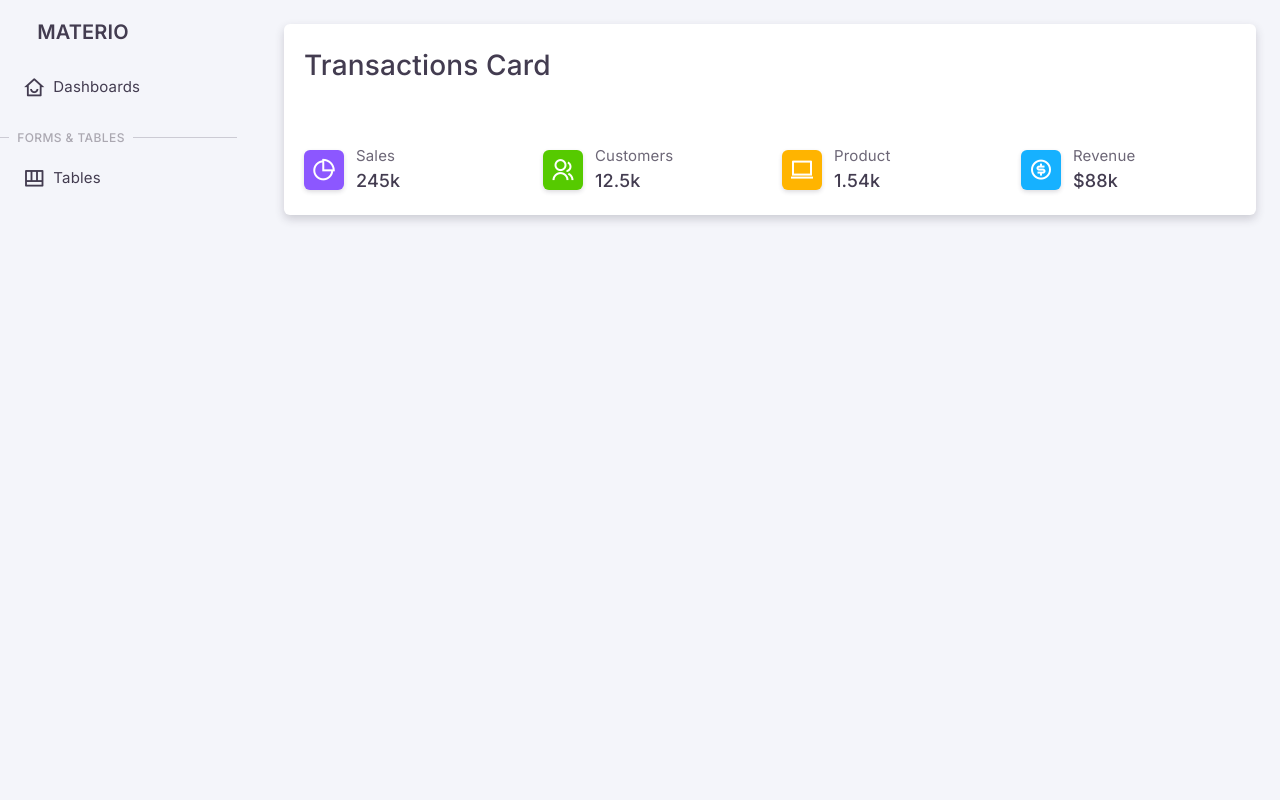
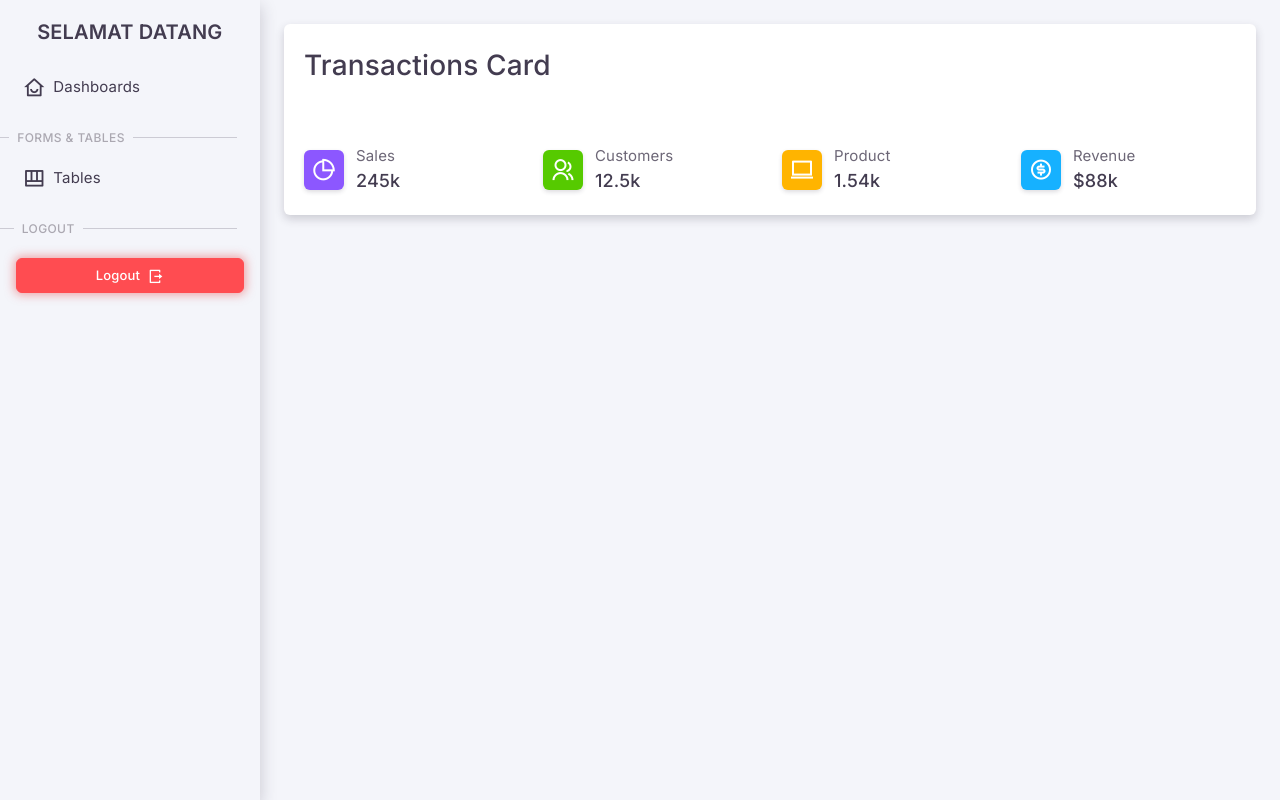
Before and after one commit to Didinzz/toko_buah, a PHP site: page /dashboard.php in a window 1280 px wide. Run offline with PHP 8.4, Linux system fonts and the light colour scheme; a user stored in the database is signed in; some libraries are stand-ins or nearby versions.

Commit message:
logout tabel buah

```diff
--- a/dashboard.php
+++ b/dashboard.php
@@ -7,9 +7,7 @@ if (!isset($_SESSION['email']) || $_SESSION['role'] !== 'admin') {
   exit();
 }
 ?>
-
 <!doctype html>
-
 <html
   lang="en"
   class="light-style layout-menu-fixed layout-compact"
@@ -21,45 +19,60 @@ if (!isset($_SESSION['email']) || $_SESSION['role'] !== 'admin') {
 
 <head>
   <meta charset="utf-8" />
-  <meta
-    name="viewport"
-    content="width=device-width, initial-scale=1.0, user-scalable=no, minimum-scale=1.0, maximum-scale=1.0" />
-
-  <title>Dashboard - Analytics | Materio - Bootstrap Material Design Admin Template</title>
-
+  <meta name="viewport" content="width=device-width, initial-scale=1.0, user-scalable=no, minimum-scale=1.0, maximum-scale=1.0" />
+  <title>Dashboard Admin</title>
   <meta name="description" content="" />
-
   <!-- Favicon -->
   <link rel="icon" type="image/x-icon" href="./assets/img/favicon/favicon.ico" />
-
   <!-- Fonts -->
   <link rel="preconnect" href="https://fonts.googleapis.com" />
   <link rel="preconnect" href="https://fonts.gstatic.com" crossorigin />
   <link
     href="https://fonts.googleapis.com/css2?family=Inter:wght@300;400;500;600;700&ampdisplay=swap"
     rel="stylesheet" />
-
   <link rel="stylesheet" href="./assets/vendor/fonts/remixicon/remixicon.css" />
-
-  <!-- Menu waves for no-customizer fix -->
   <link rel="stylesheet" href="./assets/vendor/libs/node-waves/node-waves.css" />
-
-  <!-- Core CSS -->
   <link rel="stylesheet" href="./assets/vendor/css/core.css" class="template-customizer-core-css" />
   <link rel="stylesheet" href="./assets/vendor/css/theme-default.css" class="template-customizer-theme-css" />
   <link rel="stylesheet" href="./assets/css/demo.css" />
-
-  <!-- Vendors CSS -->
   <link rel="stylesheet" href="./assets/vendor/libs/perfect-scrollbar/perfect-scrollbar.css" />
   <link rel="stylesheet" href="./assets/vendor/libs/apex-charts/apex-charts.css" />
+  <script src="./assets/vendor/js/helpers.js"></script>
+  <script src="./assets/js/config.js"></script>
 
-  <!-- Page CSS -->
+  <script src="https://code.jquery.com/jquery-3.6.0.min.js"></script>
 
-  <!-- Helpers -->
-  <script src="./assets/vendor/js/helpers.js"></script>
-  <!--! Template customizer & Theme config files MUST be included after core stylesheets and helpers.js in the <head> section -->
-  <!--? Config:  Mandatory theme config file contain global vars & default theme options, Set your preferred theme option in this file.  -->
-  <script src="./assets/js/config.js"></script>
+  <!-- cdn sweetalert -->
+  <!-- SweetAlert CSS -->
+  <link rel="stylesheet" href="https://cdn.jsdelivr.net/npm/sweetalert2@11/dist/sweetalert2.min.css">
+
+  <style>
+    .btn-glow-danger {
+      box-shadow: 0 0 10px 2px rgba(234, 84, 85, 0.5) !important;
+    }
+
+    .btn-glow-warning:hover {
+      box-shadow: none !important;
+    }
+
+    .btn-glow-danger {
+      box-shadow: 0 0 10px 2px rgba(234, 84, 85, 0.5) !important;
+    }
+
+    .btn-glow-warning:hover {
+      box-shadow: none !important;
+    }
+
+    #layout-menu {
+      z-index: 100;
+      /* Pastikan ini tidak lebih tinggi dari SweetAlert */
+    }
+
+    .swal2-container {
+      z-index: 200;
+      /* Pastikan SweetAlert memiliki z-index yang lebih tinggi */
+    }
+  </style>
 </head>
 
 <body>
@@ -67,12 +80,12 @@ if (!isset($_SESSION['email']) || $_SESSION['role'] !== 'admin') {
   <div class="layout-wrapper layout-content-navbar">
     <div class="layout-container">
       <!-- sidebar -->
-      <aside id="layout-menu" class="layout-menu menu-vertical menu bg-menu-theme">
+      <aside id="layout-menu" class="layout-menu menu-vertical menu bg-menu-theme shadow-lg">
         <div class="app-brand demo">
           <a class="app-brand-link">
             <span class="app-brand-logo demo me-1">
             </span>
-            <span class="app-brand-text demo menu-text fw-semibold ms-2">Materio</span>
+            <span class="app-brand-text demo menu-text fw-semibold ms-2">Selamat Datang</span>
           </a>
 
         </div>
@@ -81,7 +94,7 @@ if (!isset($_SESSION['email']) || $_SESSION['role'] !== 'admin') {
         <ul class="menu-inner py-1">
           <!-- Dashboards -->
           <li class="menu-item">
-            <a class="menu-link ">
+            <a class="menu-link" role="button" id="dashboard">
               <i class="menu-icon tf-icons ri-home-smile-line"></i>
               <div data-i18n="Dashboards">Dashboards</div>
             </a>
@@ -91,107 +104,96 @@ if (!isset($_SESSION['email']) || $_SESSION['role'] !== 'admin') {
           <li class="menu-header fw-medium mt-4"><span class="menu-header-text">Forms &amp; Tables</span></li>
           <!-- Tables -->
           <li class="menu-item">
-            <a href="tables-basic.html" class="menu-link">
+            <a class="menu-link" id="tabelBuah" role="button">
               <i class="menu-icon tf-icons ri-table-alt-line"></i>
               <div data-i18n="Tables">Tables</div>
             </a>
           </li>
+
+          <li class="menu-header fw-medium mt-4"><span class="menu-header-text">Logout</span></li>
+
+          <li class="menu-item">
+            <div class="d-grid px-4 pt-2 pb-1 glow">
+              <a class="btn btn-danger btn-glow-danger d-flex text-white" id="logoutButton">
+                <small class="align-middle">Logout</small>
+                <i class="ri-logout-box-r-line ms-2 ri-16px"></i>
+              </a>
+            </div>
+          </li>
+
       </aside>
-      <!-- Layout container -->
+
+
       <div class="layout-page">
-
-        <!-- Content wrapper -->
-        <div class="content-wrapper">
+        <div class="content-wrapper" id="content">
           <!-- Content -->
-
-          <div class="container-xxl flex-grow-1 container-p-y">
-            <div class="row gy-6">
-
-              <!-- Transactions -->
-              <div class="col-lg-12">
-                <div class="card h-100">
-                  <div class="card-header">
-                    <div class="d-flex align-items-center justify-content-between">
-                      <h3 class="card-title m-0 me-2">Transactions Card</h3>
-                    </div>
-                  </div>
-                  <div class="card-body pt-lg-10">
-                    <div class="row g-6">
-                      <div class="col-md-3 col-6">
-                        <div class="d-flex align-items-center">
-                          <div class="avatar">
-                            <div class="avatar-initial bg-primary rounded shadow-xs">
-                              <i class="ri-pie-chart-2-line ri-24px"></i>
-                            </div>
-                          </div>
-                          <div class="ms-3">
-                            <p class="mb-0">Sales</p>
-                            <h5 class="mb-0">245k</h5>
-                          </div>
-                        </div>
-                      </div>
-                      <div class="col-md-3 col-6">
-                        <div class="d-flex align-items-center">
-                          <div class="avatar">
-                            <div class="avatar-initial bg-success rounded shadow-xs">
-                              <i class="ri-group-line ri-24px"></i>
-                            </div>
-                          </div>
-                          <div class="ms-3">
-                            <p class="mb-0">Customers</p>
-                            <h5 class="mb-0">12.5k</h5>
-                          </div>
-                        </div>
-                      </div>
-                      <div class="col-md-3 col-6">
-                        <div class="d-flex align-items-center">
-                          <div class="avatar">
-                            <div class="avatar-initial bg-warning rounded shadow-xs">
-                              <i class="ri-macbook-line ri-24px"></i>
-                            </div>
-                          </div>
-                          <div class="ms-3">
-                            <p class="mb-0">Product</p>
-                            <h5 class="mb-0">1.54k</h5>
-                          </div>
-                        </div>
-                      </div>
-                      <div class="col-md-3 col-6">
-                        <div class="d-flex align-items-center">
-                          <div class="avatar">
-                            <div class="avatar-initial bg-info rounded shadow-xs">
-                              <i class="ri-money-dollar-circle-line ri-24px"></i>
-                            </div>
-                          </div>
-                          <div class="ms-3">
-                            <p class="mb-0">Revenue</p>
-                            <h5 class="mb-0">$88k</h5>
-                          </div>
-                        </div>
-                      </div>
-                    </div>
-                  </div>
-                </div>
-              </div>
-              <!--/ Transactions -->
-            </div>
-          </div>
         </div>
       </div>
-      <!-- / Content -->
+      <!-- <div class="content-backdrop fade"></div>/ -->
+    </div>
+  </div>
+  <div class="layout-overlay layout-menu-toggle"></div>
 
-
-      <div class="content-backdrop fade"></div>
-    </div>
-    <!-- Content wrapper -->
-  </div>
-  <!-- / Layout page -->
-  </div>
-  <!-- Overlay -->
-  <div class="layout-overlay layout-menu-toggle"></div>
-  </div>
   <!-- / Layout wrapper -->
   <!-- Core JS -->
+  <script>
+    function loadContent() {
+      let lastContent = localStorage.getItem('lastContent'); //mengambil content terakhir dan disimpan didlaam localstorage
+      if (lastContent) {
+        $('#content').load(lastContent); //memuat konten sesuai content terakhir
+      } else {
+        $('#content').load('dashboard/dashboard_content.php'); //jika tidak ada content terakhir maka load dashboard
+      }
+    }
+    // memanggil fungsi loadContent saat halaman pertama kali dimuat
+    $(document).ready(function() {
+      loadContent();
+    })
+
+    // fungsi untuk menyimpan content terakhir ke localstorage dan memuat conetn tersebut
+    function loadAndSaveContent(url) {
+      $('#content').load(url);
+      localStorage.setItem('lastContent', url);
+    }
+    // load dashboardContent
+    $('#dashboard').click(function() {
+      loadAndSaveContent('dashboard/dashboard_content.php');
+    })
+    $('#tabelBuah').click(function() {
+      loadAndSaveContent('data_buah/tabel_buah.php');
+    })
+    // Fungsi untuk logout dengan konfirmasi SweetAlert
+    $('#logoutButton').click(function() {
+      // sweet alert
+      Swal.fire({
+        title: 'Are you sure?',
+        text: "Apakah anda yakin ingin logout?",
+        icon: 'warning',
+        showCancelButton: true,
+        confirmButtonColor: '#3085d6',
+        cancelButtonColor: '#d33',
+        confirmButtonText: 'Yes, log out!'
+      }).then((result) => {
+        if (result.isConfirmed) {
+
+          Swal.fire(
+            'Logout!',
+            'Anda telah berhasil logout.',
+            'success'
+          ).then((result) => {
+            if (result.isConfirmed) {
+              localStorage.removeItem('lastContent')
+              window.location.href = 'logout.php';
+            }
+          })
+        }
+      })
+    })
+  </script>
+
+  <!-- SweetAlert JS -->
+  <script src="https://cdn.jsdelivr.net/npm/sweetalert2@11"></script>
+
   <!-- build:js assets/vendor/js/core.js -->
   <script src="./assets/vendor/libs/jquery/jquery.js"></script>
   <script src="./assets/vendor/libs/popper/popper.js"></script>
@@ -199,18 +201,13 @@ if (!isset($_SESSION['email']) || $_SESSION['role'] !== 'admin') {
   <script src="./assets/vendor/libs/node-waves/node-waves.js"></script>
   <script src="./assets/vendor/libs/perfect-scrollbar/perfect-scrollbar.js"></script>
   <script src="./assets/vendor/js/menu.js"></script>
-
   <!-- endbuild -->
-
   <!-- Vendors JS -->
   <script src="./assets/vendor/libs/apex-charts/apexcharts.js"></script>
-
   <!-- Main JS -->
   <script src="./assets/js/main.js"></script>
-
   <!-- Page JS -->
   <script src="./assets/js/dashboards-analytics.js"></script>
-
   <!-- Place this tag before closing body tag for github widget button. -->
   <script async defer src="https://buttons.github.io/buttons.js"></script>
 </body>
--- /dev/null
+++ b/dashboard/dashboard_content.php
@@ -0,0 +1,71 @@
+<div class="container-xxl flex-grow-1 container-p-y">
+  <div class="row gy-6">
+    <!-- Transactions -->
+    <div class="col-lg-12">
+      <div class="card h-100">
+        <div class="card-header">
+          <div class="d-flex align-items-center justify-content-between">
+            <h3 class="card-title m-0 me-2">Transactions Card</h3>
+          </div>
+        </div>
+        <div class="card-body pt-lg-10">
+          <div class="row g-6">
+            <div class="col-md-3 col-6">
+              <div class="d-flex align-items-center">
+                <div class="avatar">
+                  <div class="avatar-initial bg-primary rounded shadow-xs">
+                    <i class="ri-pie-chart-2-line ri-24px"></i>
+                  </div>
+                </div>
+                <div class="ms-3">
+                  <p class="mb-0">Sales</p>
+                  <h5 class="mb-0">245k</h5>
+                </div>
+              </div>
+            </div>
+            <div class="col-md-3 col-6">
+              <div class="d-flex align-items-center">
+                <div class="avatar">
+                  <div class="avatar-initial bg-success rounded shadow-xs">
+                    <i class="ri-group-line ri-24px"></i>
+                  </div>
+                </div>
+                <div class="ms-3">
+                  <p class="mb-0">Customers</p>
+                  <h5 class="mb-0">12.5k</h5>
+                </div>
+              </div>
+            </div>
+            <div class="col-md-3 col-6">
+              <div class="d-flex align-items-center">
+                <div class="avatar">
+                  <div class="avatar-initial bg-warning rounded shadow-xs">
+                    <i class="ri-macbook-line ri-24px"></i>
+                  </div>
+                </div>
+                <div class="ms-3">
+                  <p class="mb-0">Product</p>
+                  <h5 class="mb-0">1.54k</h5>
+                </div>
+              </div>
+            </div>
+            <div class="col-md-3 col-6">
+              <div class="d-flex align-items-center">
+                <div class="avatar">
+                  <div class="avatar-initial bg-info rounded shadow-xs">
+                    <i class="ri-money-dollar-circle-line ri-24px"></i>
+                  </div>
+                </div>
+                <div class="ms-3">
+                  <p class="mb-0">Revenue</p>
+                  <h5 class="mb-0">$88k</h5>
+                </div>
+              </div>
+            </div>
+          </div>
+        </div>
+      </div>
+    </div>
+    <!--/ Transactions -->
+  </div>
+</div>
--- a/database/toko_buah.sql
+++ b/database/toko_buah.sql
@@ -31,9 +31,9 @@ CREATE TABLE `users` (
   `id` int NOT NULL,
   `username` varchar(50) NOT NULL,
   `email` varchar(50) NOT NULL,
-  `password` varchar(225) CHARACTER SET utf8mb4 COLLATE utf8mb4_0900_ai_ci NOT NULL,
+  `password` varchar(225) CHARACTER SET utf8mb4 COLLATE utf8mb4_general_ci NOT NULL,
   `role` enum('user','admin') NOT NULL
-) ENGINE=InnoDB DEFAULT CHARSET=utf8mb4 COLLATE=utf8mb4_0900_ai_ci;
+) ENGINE=InnoDB DEFAULT CHARSET=utf8mb4 COLLATE=utf8mb4_general_ci;
 
 --
 -- Dumping data for table `users`
--- /dev/null
+++ b/logout.php
@@ -0,0 +1,5 @@
+<?php
+session_start();
+session_destroy();
+header('Location: auth.php');
+exit();
```
Also changed, not shown: data_buah/tabel_buah.php (added, +30 -0 lines), dist/css/core.css.
